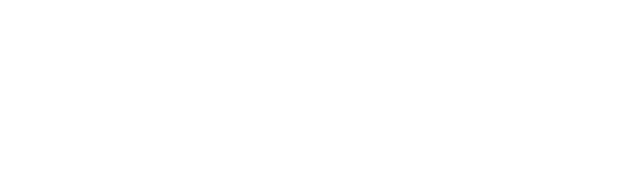
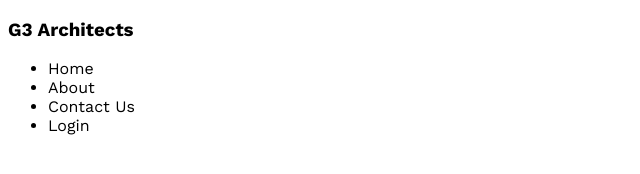
Before and after one commit to MozahidNahin/architects-web, a plain HTML site: page index.html in a window 1280 px wide. Shown: the whole page, without its empty margins (0-640 px from the left). Drawn offline with nearby package versions, Linux system fonts and the light colour scheme.

Commit message:
added work sans font from google

```diff
--- a/index.html
+++ b/index.html
@@ -6,9 +6,17 @@
     <title>G3 Architects</title>
     <link rel="stylesheet" href="styles/architect.css">
 </head>
-<body>
+<body class="work-sans-normal">
     <header>
-
+        <nav class="navbar">
+            <h3 class="brand">G3 Architects</h3>
+            <ul>
+                <li class="nav-item">Home</li>
+                <li class="nav-item">About</li>
+                <li class="nav-item">Contact Us</li>
+                <li class="nav-item">Login</li>
+            </ul>
+        </nav>
     </header>
     <main>
 
--- a/styles/architect.css
+++ b/styles/architect.css
@@ -0,0 +1,9 @@
+@import url('https://fonts.googleapis.com/css2?family=Work+Sans:ital,wght@0,100..900;1,100..900&display=swap');
+
+
+.work-sans-normal {
+  font-family: "Work Sans", sans-serif;
+  font-optical-sizing: auto;
+  font-weight: <weight>;
+  font-style: normal;
+}
```
